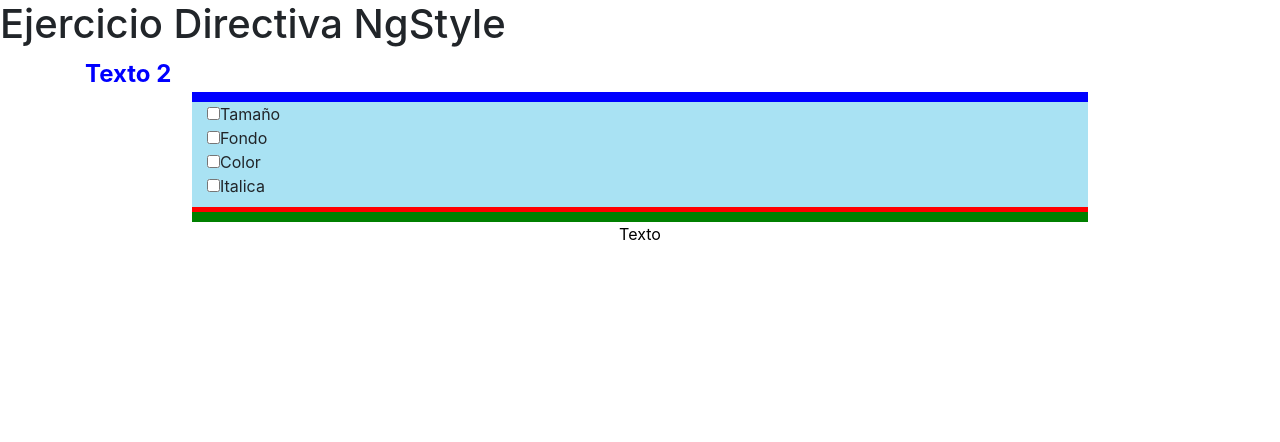
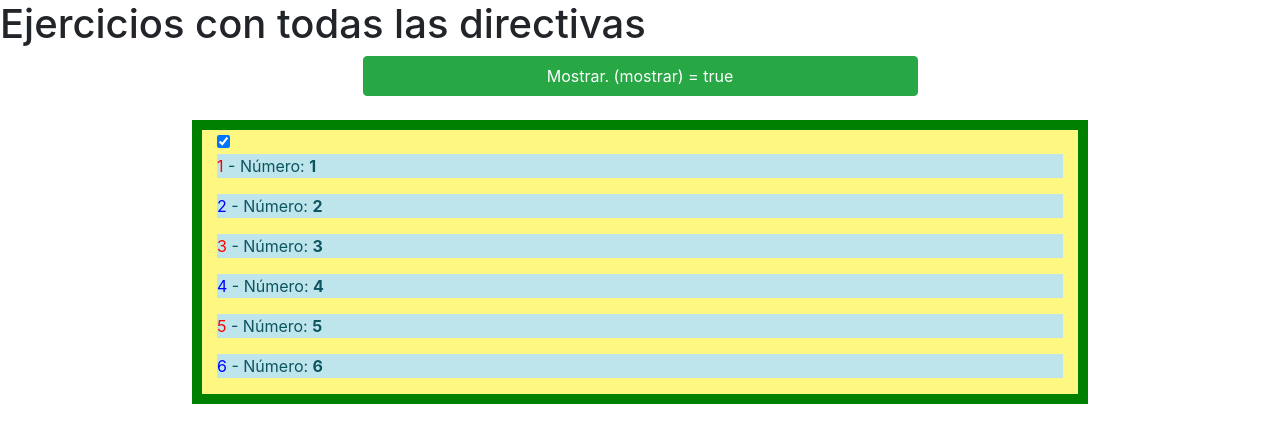
Before and after one commit to HiramHernandez/tutorias-angular, an Angular app: page / in a window 1280 px wide. Shown: the top 442 px of the page. Built offline with nearby package versions, Linux system fonts and the light colour scheme.

Commit message:
chore: ejercicio con todas las directivas vistas previamente

```diff
--- a/src/app/app.component.html
+++ b/src/app/app.component.html
@@ -7,4 +7,4 @@
 <!-- * * * * * * * to get started with your project! * * * * * * * * -->
 <!-- * * * * * * * * * * * * * * * * * * * * * * * * * * * * * * * -->
 
-<app-ng-style></app-ng-style>
+<app-directivas></app-directivas>
--- a/src/app/app.module.ts
+++ b/src/app/app.module.ts
@@ -11,6 +11,7 @@ import { NgForComponent } from './components/directivas/ng-for/ng-for.component'
 import { NgSwitchComponent } from './components/directivas/ng-switch/ng-switch.component';
 import { NgModelComponent } from './components/directivas/ng-model/ng-model.component';
 import { NgStyleComponent } from './components/directivas/ng-style/ng-style.component';
+import { DirectivasComponent } from './components/directivas/directivas/directivas.component';
 
 @NgModule({
   declarations: [
@@ -20,7 +21,8 @@ import { NgStyleComponent } from './components/directivas/ng-style/ng-style.comp
     NgForComponent,
     NgSwitchComponent,
     NgModelComponent,
-    NgStyleComponent
+    NgStyleComponent,
+    DirectivasComponent
   ],
   imports: [
     BrowserModule,
--- /dev/null
+++ b/src/app/components/directivas/directivas/directivas.component.css
@@ -0,0 +1,18 @@
+.divBg {
+    border: 10px solid green;
+    width: 70%;
+    background-color: #fef781;
+}
+
+.tamB {
+    height: 40px;
+    width: 50%;
+}
+
+.activo {
+    color: blue;
+}
+
+.inactivo {
+    color: red;
+}
--- /dev/null
+++ b/src/app/components/directivas/directivas/directivas.component.html
@@ -0,0 +1,29 @@
+<h1>{{title}}</h1>
+
+<div class="container" style="text-align: center;">
+    <button class="btn btn-success tamB"
+        (click)="mostrar=mostrar!;pares=true;impares=true">
+        Mostrar. (mostrar) = {{mostrar}}
+    </button><br><br>
+</div>
+<div *ngIf="mostrar" class="container divBg">
+    <input type="checkbox" [(ngModel)]="pares" name="pares">
+    <span [ngClass]="clActividad(pares)"></span><br>
+    <div class="list-group-item-info" *ngFor="let numero of numeros; let i=index">
+        <div [ngSwitch]="i%2">
+            <div *ngSwitchCase="'1'">
+                <p *ngIf="pares">
+                    <span [ngStyle]="{'color': colorPar}"> {{ i+1 }}</span>
+                    - Número: <b>{{ numero }}</b>
+                </p>
+            </div>
+            <div *ngSwitchCase="'0'">
+                <p *ngIf="impares">
+                    <span [ngStyle]="{'color': colorImpar}"> {{ i+1 }}</span>
+                    - Número: <b>{{ numero }}</b>
+                </p>
+            </div>
+        </div>
+
+    </div>
+</div>
--- /dev/null
+++ b/src/app/components/directivas/directivas/directivas.component.ts
@@ -0,0 +1,27 @@
+import { Component, OnInit } from '@angular/core';
+
+@Component({
+  selector: 'app-directivas',
+  templateUrl: './directivas.component.html',
+  styleUrls: ['./directivas.component.css']
+})
+export class DirectivasComponent implements OnInit {
+  title: string = "Ejercicios con todas las directivas";
+  mostrar: boolean = true;
+  numeros: number[] = [1,2,3,4,5,6];
+  pares: boolean = true;
+  impares: boolean = true;
+  colorPar: string= "blue";
+  colorImpar: string = "red";
+
+  constructor() { }
+
+  ngOnInit(): void {
+  }
+
+  clActividad(valor: any){
+    let classes = { activo: valor, inactivo: !valor };
+    return classes;
+  }
+
+}
```
Also changed, not shown: 1 other file (tests, documents, lock files or other folders).
